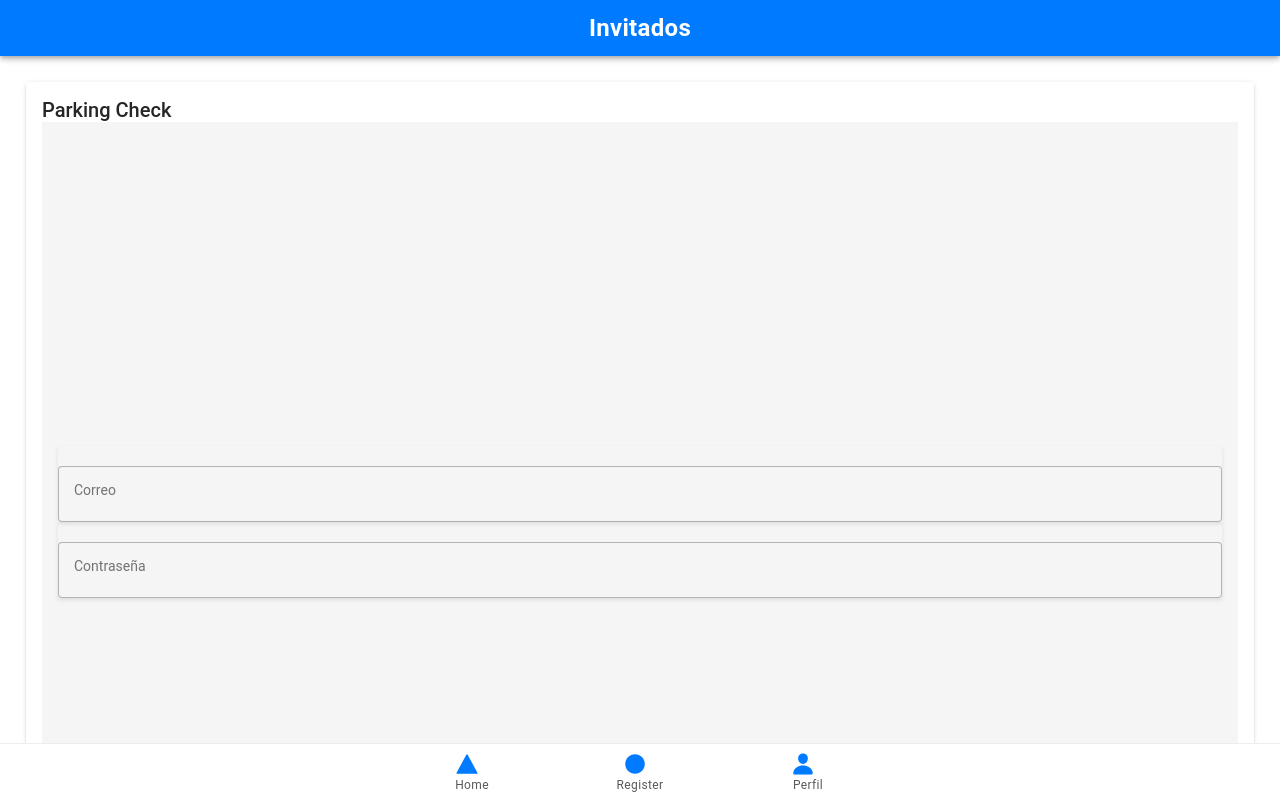
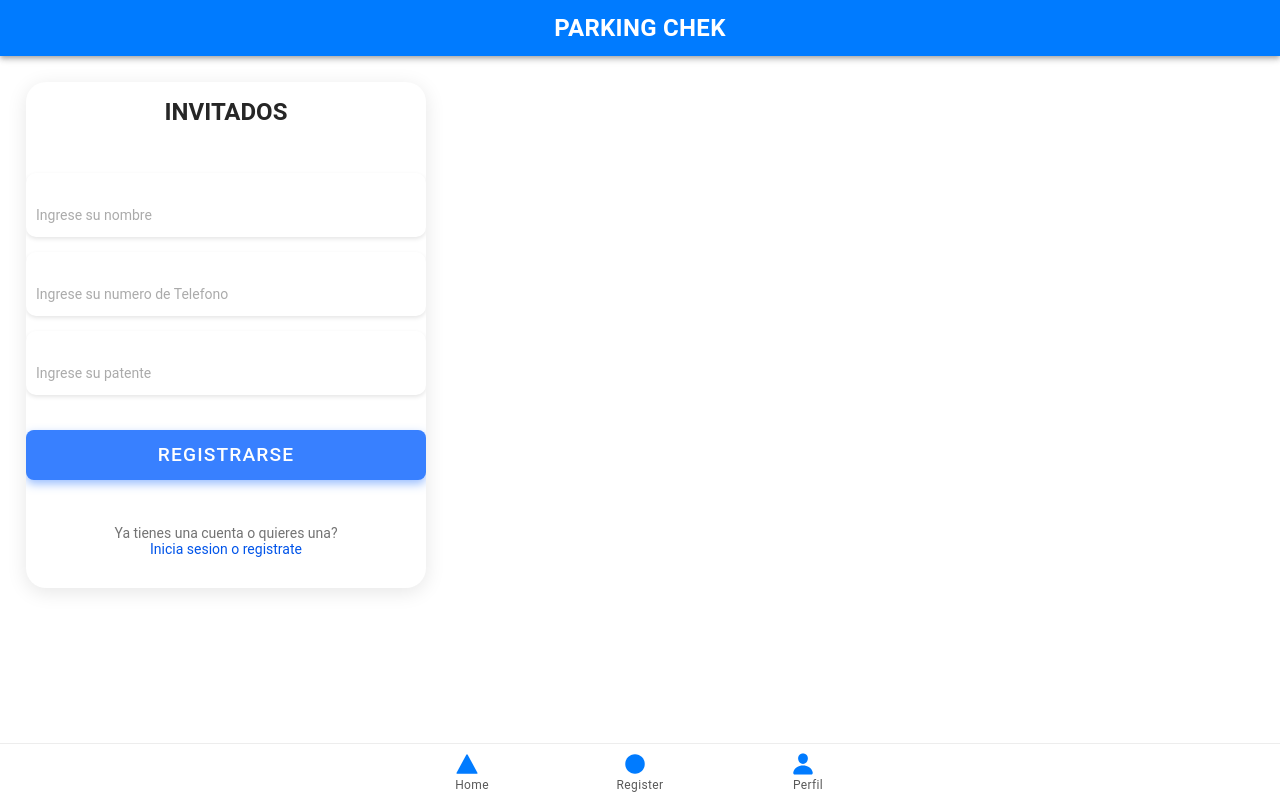
Before and after one commit to ffuentealba19/TDI4_G7, a React (Vite) app in the folder Parking Check/: page /invited in a window 1280 px wide. Built offline with nearby package versions, Linux system fonts and the light colour scheme.

Commit message:
Creación pagina de invitados
Redirecciones a invitado. Falta configurar el margen de la pagina de invitados ya que por alguna razón no es igual al otro.

```diff
--- a/Parking Check/src/pages/LoginRegister/LoginRegister.tsx
+++ b/Parking Check/src/pages/LoginRegister/LoginRegister.tsx
@@ -1,5 +1,5 @@
 import React, { useState } from 'react';
-import { IonContent, IonHeader, IonPage, IonTitle, IonToolbar, IonCard, IonCardHeader, IonCardTitle, IonCardContent, IonInput, IonLabel, IonButton, IonSegment, IonSegmentButton } from '@ionic/react';
+import { IonContent, IonHeader, IonPage, IonTitle, IonToolbar, IonCard, IonCardHeader, IonCardTitle, IonCardContent, IonInput, IonLabel, IonButton, IonSegment, IonSegmentButton, IonRouterLink } from '@ionic/react';
 import './login.css';
 
 const LoginRegister: React.FC = () => {
@@ -40,7 +40,9 @@ const LoginRegister: React.FC = () => {
                 <IonButton expand="block" className="login-button">INICIAR SESIÓN</IonButton>
                 <div className="guest-session">
                   <IonLabel>No tienes cuenta? </IonLabel>
-                  <IonLabel color="primary" className="guest-link">Sesión de invitado</IonLabel>
+                  <IonLabel color="primary" className="guest-link" >
+                     <IonRouterLink routerLink='/invited'> Sesion de Invitado</IonRouterLink>
+                  </IonLabel>
                 </div>
               </div>
             ) : (
@@ -51,7 +53,9 @@ const LoginRegister: React.FC = () => {
                 <IonButton expand="block" className="register-button">REGISTRARSE</IonButton>
                 <div className="guest-session">
                   <IonLabel>No tienes cuenta? </IonLabel>
-                  <IonLabel color="primary" className="guest-link">Sesión de invitado</IonLabel>
+                  <IonLabel color="primary" className="guest-link" >
+                     <IonRouterLink routerLink='/invited'> Sesion de Invitado</IonRouterLink>
+                  </IonLabel>
                 </div>
               </div>
             )}
--- a/Parking Check/src/pages/invited/invited.css
+++ b/Parking Check/src/pages/invited/invited.css
@@ -0,0 +1,68 @@
+.invited-content {
+    display: flex;
+    justify-content: center;
+    align-items: center;
+  }
+
+.invited-card {
+    width: 90%;
+    max-width: 400px;
+    border-radius: 20px;
+    box-shadow: 0px 4px 20px rgba(0, 0, 0, 0.1);
+  }
+
+.invited-card-title {
+    text-align: center;
+    font-size: 24px;
+    font-weight: bold;
+    margin-bottom: 10px;
+  }
+
+.invited-input-wrapper {
+    display: flex;
+    flex-direction: column;
+    gap: 15px;
+    margin-top: 20px;
+  }
+
+.invited-input-field {
+    --padding-start: 10px;
+    --padding-end: 10px;
+    border-radius: 10px;
+  }
+
+.invited-forgot-password {
+    display: block;
+    text-align: right;
+    margin-top: 10px;
+    color: #007bff;
+    cursor: pointer;
+  }
+
+.invited-button{
+    margin-top: 20px;
+    background: linear-gradient(90deg, #FFC107 0%, #FFEB3B 100%);
+    color: white;
+    border-radius: 10px;
+  }
+
+.invited-guest-session {
+    text-align: center;
+    margin-top: 20px;
+  }
+
+.invited-guest-link {
+    color: #FFC107;
+    cursor: pointer;
+  }
+
+ion-segment-button {
+    background: transparent;
+    color: #000000;
+  }
+
+ion-segment-button.checked {
+    background: linear-gradient(90deg, #FFC107 0%, #FFEB3B 100%);
+    color: white;
+    border-radius: 10px;
+  }
--- a/Parking Check/src/pages/invited/invited.tsx
+++ b/Parking Check/src/pages/invited/invited.tsx
@@ -1,4 +1,4 @@
-import { IonContent, IonHeader, IonPage, IonTitle , IonToolbar , IonCard, IonCardHeader, IonCardTitle, IonCardContent, IonInput, IonLabel, IonButton, IonNavLink } from '@ionic/react';
+import { IonContent, IonHeader, IonPage, IonTitle , IonToolbar , IonCard, IonCardHeader, IonCardTitle, IonCardContent, IonInput, IonLabel, IonButton, IonNavLink, IonRouterLink } from '@ionic/react';
 import './invited.css';
 
 const Invited: React.FC = () => {
@@ -6,28 +6,28 @@ const Invited: React.FC = () => {
       <IonPage>
         <IonHeader>
           <IonToolbar>
-            <IonTitle>Invitados</IonTitle>
+            <IonTitle>PARKING CHEK</IonTitle>
           </IonToolbar>
         </IonHeader>
-        <IonContent fullscreen>
-          <IonHeader collapse="condense">
-            <IonToolbar>
-              <IonTitle size="large">Registro</IonTitle>
-            </IonToolbar>
-          </IonHeader>
-          <IonCard>
-              <IonCardHeader>
-                  <IonCardTitle>
-                      Parking Check
-                  </IonCardTitle>
-                  <IonCardContent class='ion-padding'>
-                      <IonInput type='email' label = "Correo" labelPlacement='floating' fill='outline' placeholder='Porfavor ingrese su correo'></IonInput>
-                      <IonInput type='password' label = "Contraseña" labelPlacement='floating' fill='outline' placeholder='Porfavor ingrese su contraseña'></IonInput>
+        <IonContent fullscreen className="ion-padding invited-content">
 
-                  </IonCardContent>
-                  <IonButton expand='block' color='primary'>Registrarse</IonButton>
-
-              </IonCardHeader>
+          <IonCard className="invited-card">
+          <IonCardHeader>
+            <IonCardTitle className="card-title">INVITADOS</IonCardTitle>
+          </IonCardHeader>
+          <div className="invited-input-wrapper">
+                <IonInput type="text" placeholder="Ingrese su nombre" className="invited-input-field" clearInput={true}  ></IonInput>
+                <IonInput type="tel" placeholder="Ingrese su numero de Telefono" className="invited-input-field" clearInput={true}></IonInput>
+                <IonInput type="text" placeholder="Ingrese su patente" className="invited-input-field" clearInput={true}></IonInput>
+                <IonButton expand="block" className="invited-button">REGISTRARSE</IonButton>
+                <div className="invited-guest-session">
+                  <IonLabel>Ya tienes una cuenta o quieres una? </IonLabel><br></br>
+                  <IonLabel color="primary" className="invited-guest-link" >
+                     <IonRouterLink routerLink='/login'> Inicia sesion o registrate</IonRouterLink>
+                  </IonLabel>
+                </div>
+                <br/>
+          </div>
           </IonCard>
         </IonContent>
       </IonPage>
```
Also changed, not shown: Parking Check/src/pages/LoginRegister/login.css (line endings or trailing spaces).
